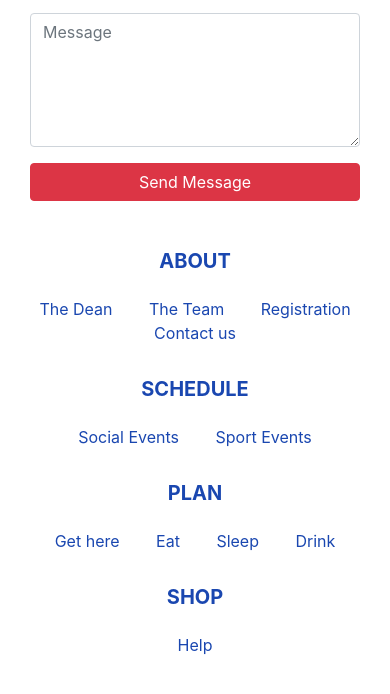
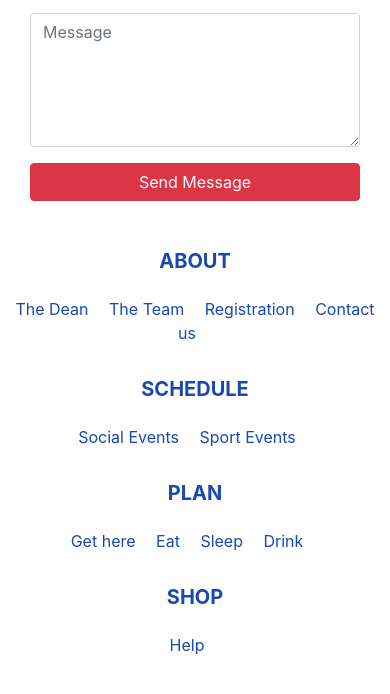
Before and after one commit to safeer786/mbat, a plain HTML site: page index.html in a window 390 px wide. Shown: the part 7955-8649 px from the top of the page. Drawn offline with nearby package versions, Linux system fonts and the light colour scheme.

Commit message:
Update mbat.css

```diff
--- a/mbat.css
+++ b/mbat.css
@@ -157,6 +157,7 @@ html,body,header,
  .list-unstyled li {
     display: inline;
     padding: 1em;
+    padding-left: 0;
   }
   footer {
     background-image: url(8-1.png);
@@ -208,6 +209,7 @@ figcaption{
   .list-unstyled li {
     display: inline;
     padding: 1em;
+    padding-left: 0;
   }
   .Get-here-small p{
     margin-bottom:0em;
@@ -299,6 +301,7 @@ padding-left: 0;padding-right: 0; background-color: blue;margin-top: 0; margin-r
   .list-unstyled li {
     display: inline;
     padding: 1em;
+    padding-left: 0;
   }
      .Get-here-small p{
     margin-bottom:0em;
```
